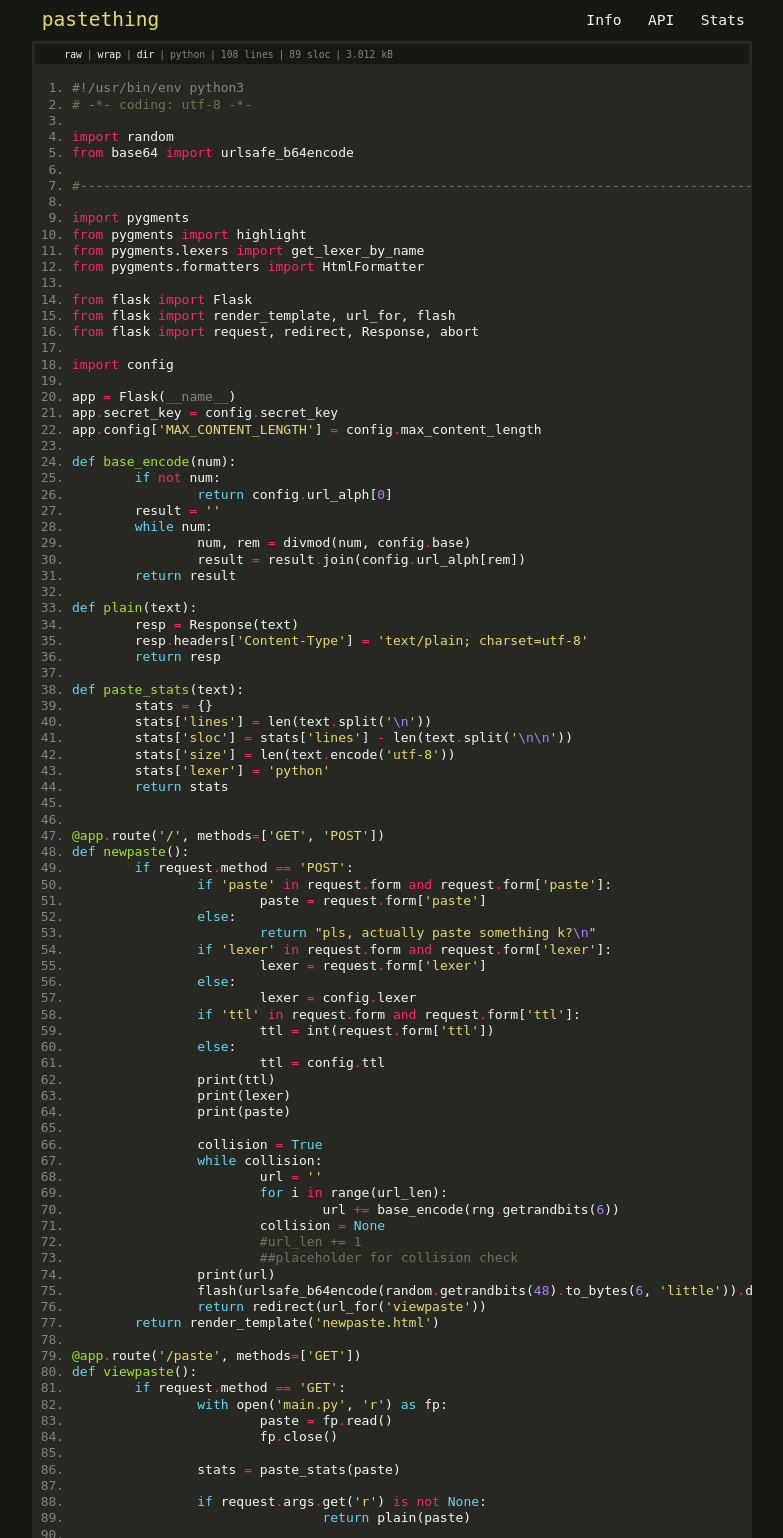
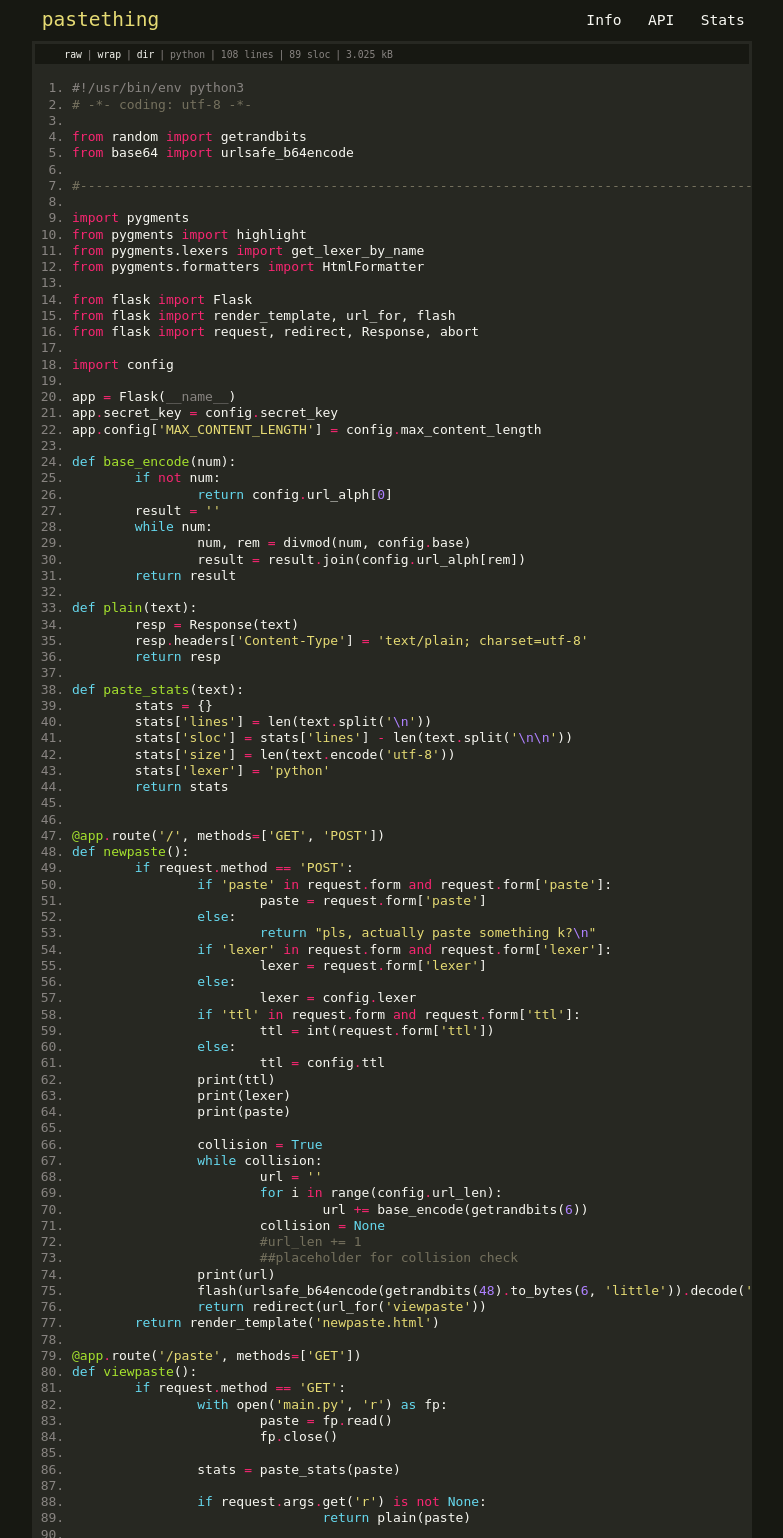
Before and after one commit to lbatalha/pastething, a Flask app: page /paste in a window 1280 px wide. Shown: the top 1538 px of the page, without its empty margins (248-1031 px from the left). Run offline with Flask 2, Linux system fonts and the light colour scheme.

Commit message:
stop using Systemrandom

```diff
--- a/main.py
+++ b/main.py
@@ -1,7 +1,7 @@
 #!/usr/bin/env python3
 # -*- coding: utf-8 -*-
 
-import random
+from random import getrandbits
 from base64 import urlsafe_b64encode
 
 #-----------------------------------------------------------------------------------------------------------------------------------------------------------------------------------------------------------------------------------------------------------------------------------------------------------------------------------------------------------------------------------
@@ -66,13 +66,13 @@ def newpaste():
 		collision = True
 		while collision:
 			url = ''
-			for i in range(url_len):
-				url += base_encode(rng.getrandbits(6))
+			for i in range(config.url_len):
+				url += base_encode(getrandbits(6))
 			collision = None
 			#url_len += 1
 			##placeholder for collision check
 		print(url)
-		flash(urlsafe_b64encode(random.getrandbits(48).to_bytes(6, 'little')).decode('utf-8'))
+		flash(urlsafe_b64encode(getrandbits(48).to_bytes(6, 'little')).decode('utf-8'))
 		return redirect(url_for('viewpaste'))
 	return render_template('newpaste.html')
 
--- a/static/styles/main.css
+++ b/static/styles/main.css
@@ -63,8 +63,7 @@ a:hover{ color: #e6db74}
 	border: 3px solid;
 	border-color: #272822;
 	height: 1.5em;
-	padding: 0.3em;
-	padding-left: 5ch;
+	padding: 0.3em 5ch 0.3em 5ch;
 	color: #888481;
 	font-size: 0.75em;
 }
@@ -100,8 +99,9 @@ a:hover{ color: #e6db74}
 	box-sizing: border-box;
 	resize: vertical;
 	width: 100%;
-	height: auto ;
+	height: auto;
 	margin: auto;
+	padding: 0.5em;
 	border: 0;
 	background-color: #272822;
 	color: #75715e;
--- a/templates/newpaste.html
+++ b/templates/newpaste.html
@@ -6,7 +6,7 @@
 {% block wrapper %}
 	<form id='pasteform' method='post' enctype='multipart/form-data' action='/'>
 		<div id='content'>
-			<textarea id='pastebox' name='paste' form='pasteform' dirname='pastebox.dir' cols='30' rows='10' required></textarea>
+			<textarea id='pastebox' name='paste' form='pasteform' dirname='pastebox.dir' cols='30' rows='30' required></textarea>
 		</div>
 
 		<div id='controls'>
```
